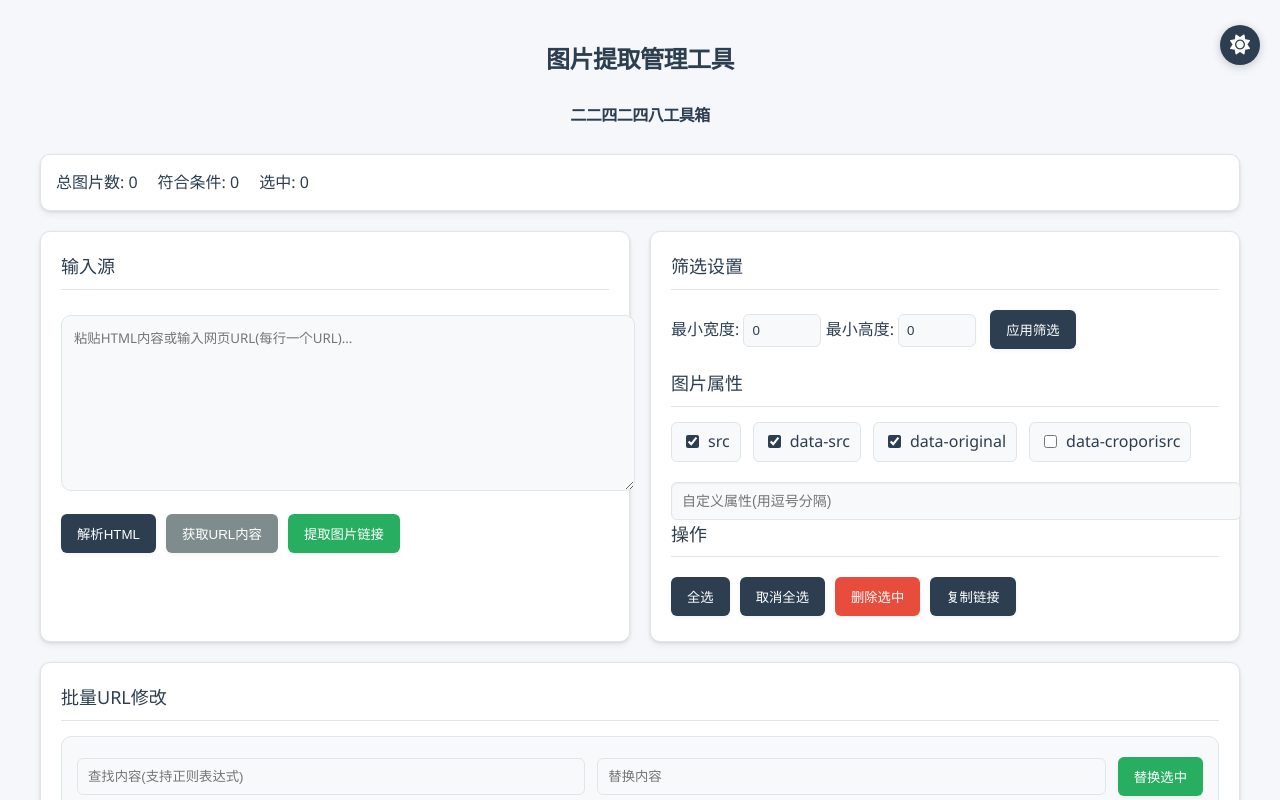
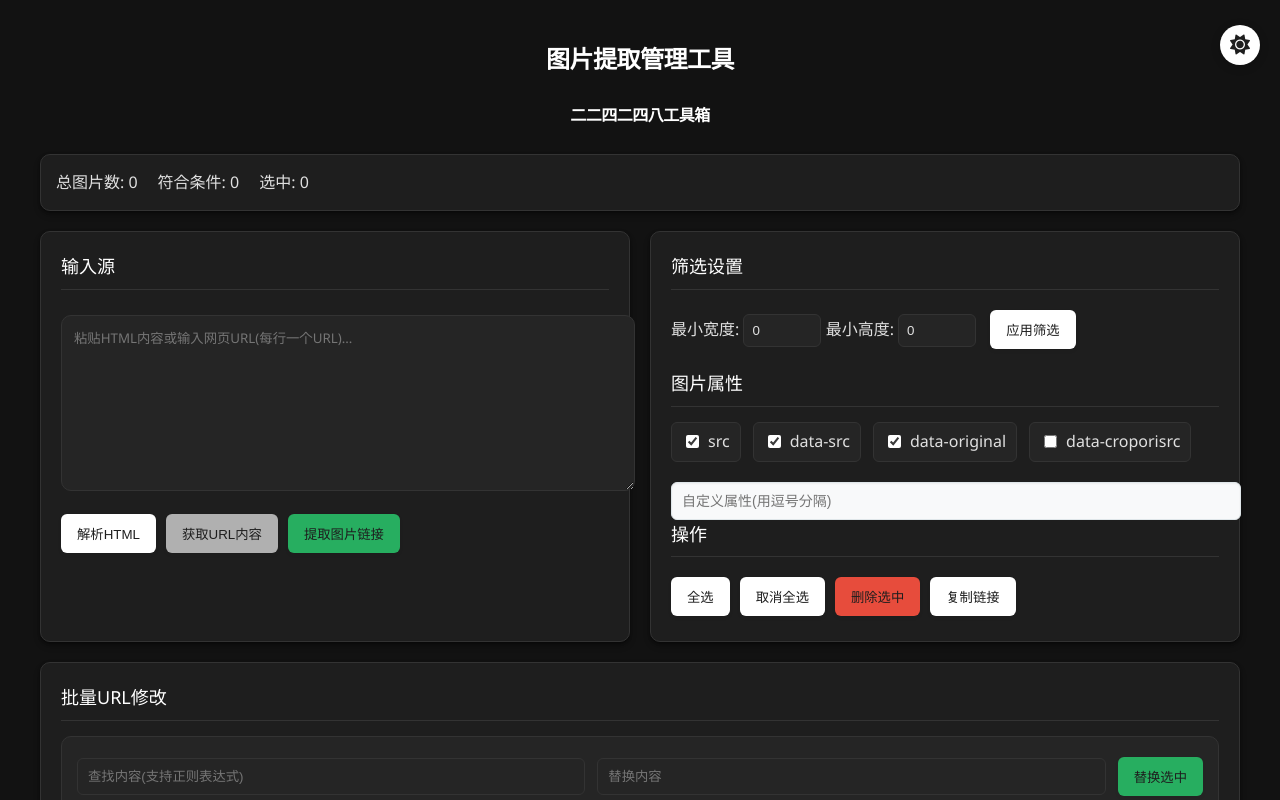
Before and after one commit to took3000/tptqgj, a plain HTML site: page index.html in a window 1280 px wide. Both pictures are taken after a click on the button 1240 px from the left and 45 px from the top of the page. Shown: the top 800 px of the page. Drawn offline with Linux system fonts and the light colour scheme.

Commit message:
Update index.html

```diff
--- a/index.html
+++ b/index.html
@@ -1112,5 +1112,49 @@ function updateProgress(current, total) {
 }
   </script>
 
+
+
+  <script>
+// 确保DOM完全加载后再执行
+document.addEventListener('DOMContentLoaded', function() {
+  const themeSwitcher = document.getElementById('themeSwitcher');
+  const htmlElement = document.documentElement;
+
+  // 初始化检查
+  function initTheme() {
+    const darkMode = localStorage.getItem('darkMode');
+    if (darkMode === 'enabled') {
+      htmlElement.classList.add('dark-mode');
+      themeSwitcher.innerHTML = '<i class="fas fa-sun"></i>';
+    } else {
+      htmlElement.classList.remove('dark-mode');
+      themeSwitcher.innerHTML = '<i class="fas fa-moon"></i>';
+    }
+  }
+
+  // 初始化主题
+  initTheme();
+
+  // 切换主题函数
+  function toggleTheme() {
+    if (htmlElement.classList.contains('dark-mode')) {
+      localStorage.setItem('darkMode', 'disabled');
+      htmlElement.classList.remove('dark-mode');
+      themeSwitcher.innerHTML = '<i class="fas fa-moon"></i>';
+    } else {
+      localStorage.setItem('darkMode', 'enabled');
+      htmlElement.classList.add('dark-mode');
+      themeSwitcher.innerHTML = '<i class="fas fa-sun"></i>';
+    }
+  }
+
+  // 添加点击事件监听
+  themeSwitcher.addEventListener('click', toggleTheme);
+
+  // 调试用：检查是否绑定了事件
+  console.log('Theme switcher event listener added:', themeSwitcher);
+});
+</script>
+
 </body>
 </html>
```
